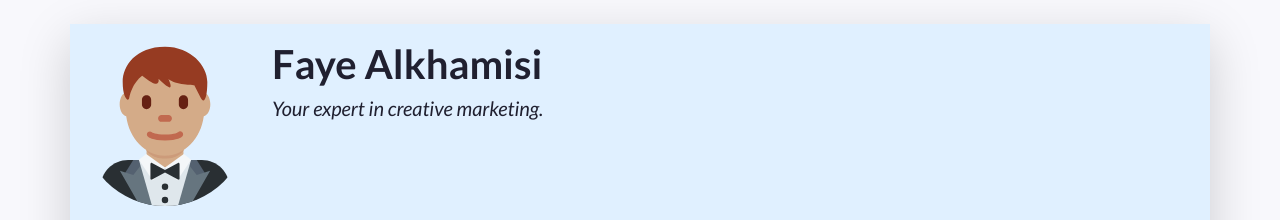
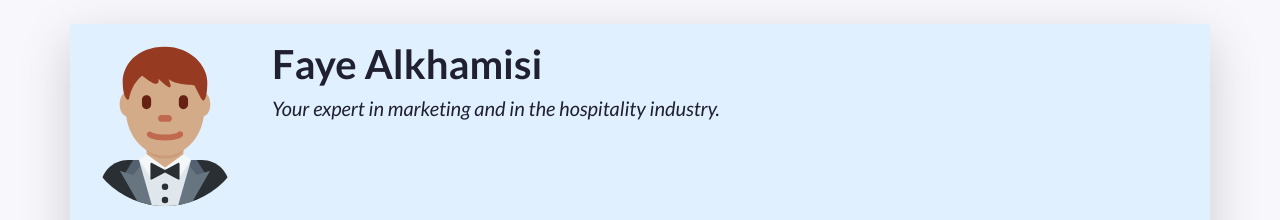
Before and after one commit to fayealk/FayeCV, a plain HTML site: page cvFaye.html in a window 1280 px wide. Shown: the top 220 px of the page. Drawn offline with nearby package versions, Linux system fonts and the light colour scheme.

Commit message:
changed role name

```diff
--- a/cvFaye.html
+++ b/cvFaye.html
@@ -55,7 +55,7 @@
         -->
         <div class="col-12 col-sm-8 col-md-9 col-lg-10 my-3 header-content">
           <h1 class="fw-bolder">Faye Alkhamisi</h1>
-          <h5 class="fst-italic tagline">Your expert in creative marketing.</h5>
+          <h5 class="fst-italic tagline">Your expert in marketing and in the hospitality industry.</h5>
         </div>
       </header>
 
```
